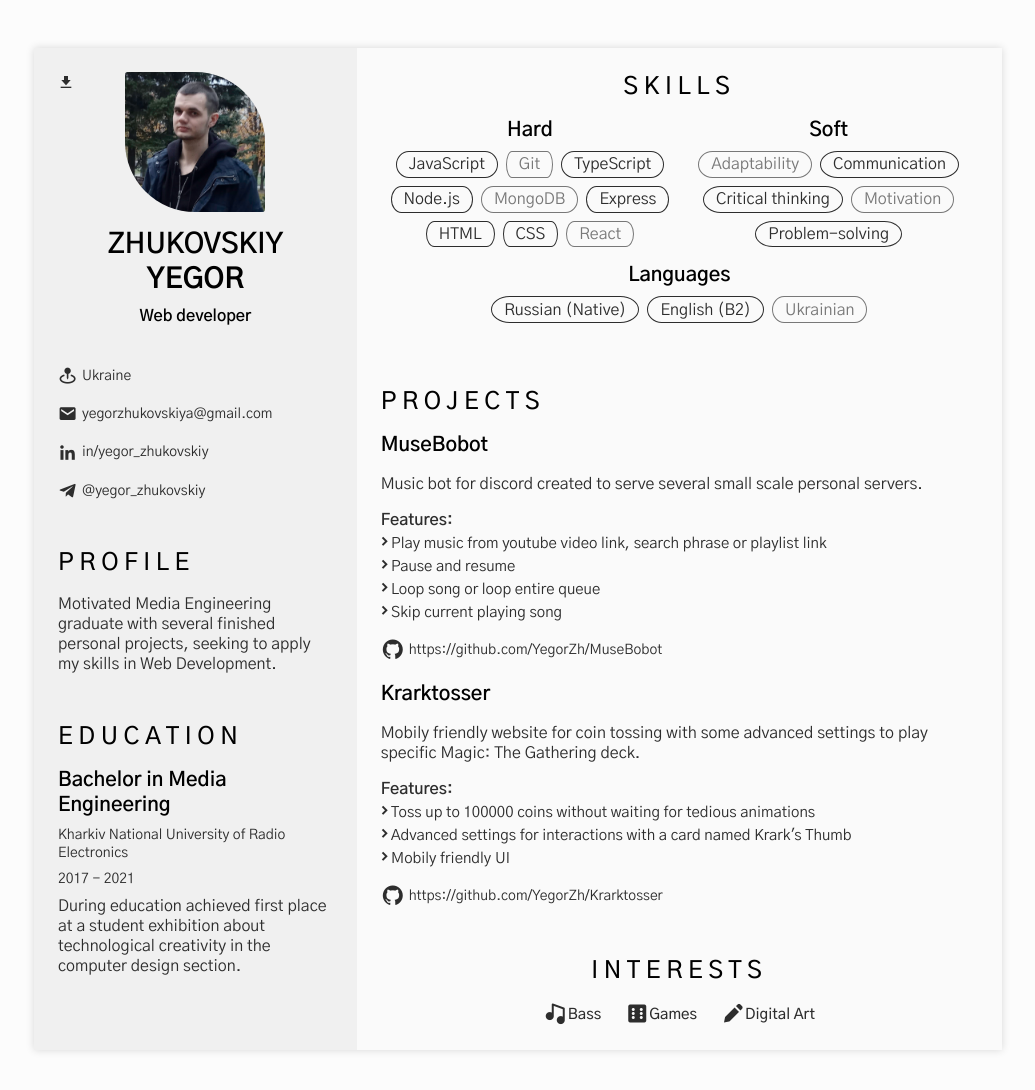
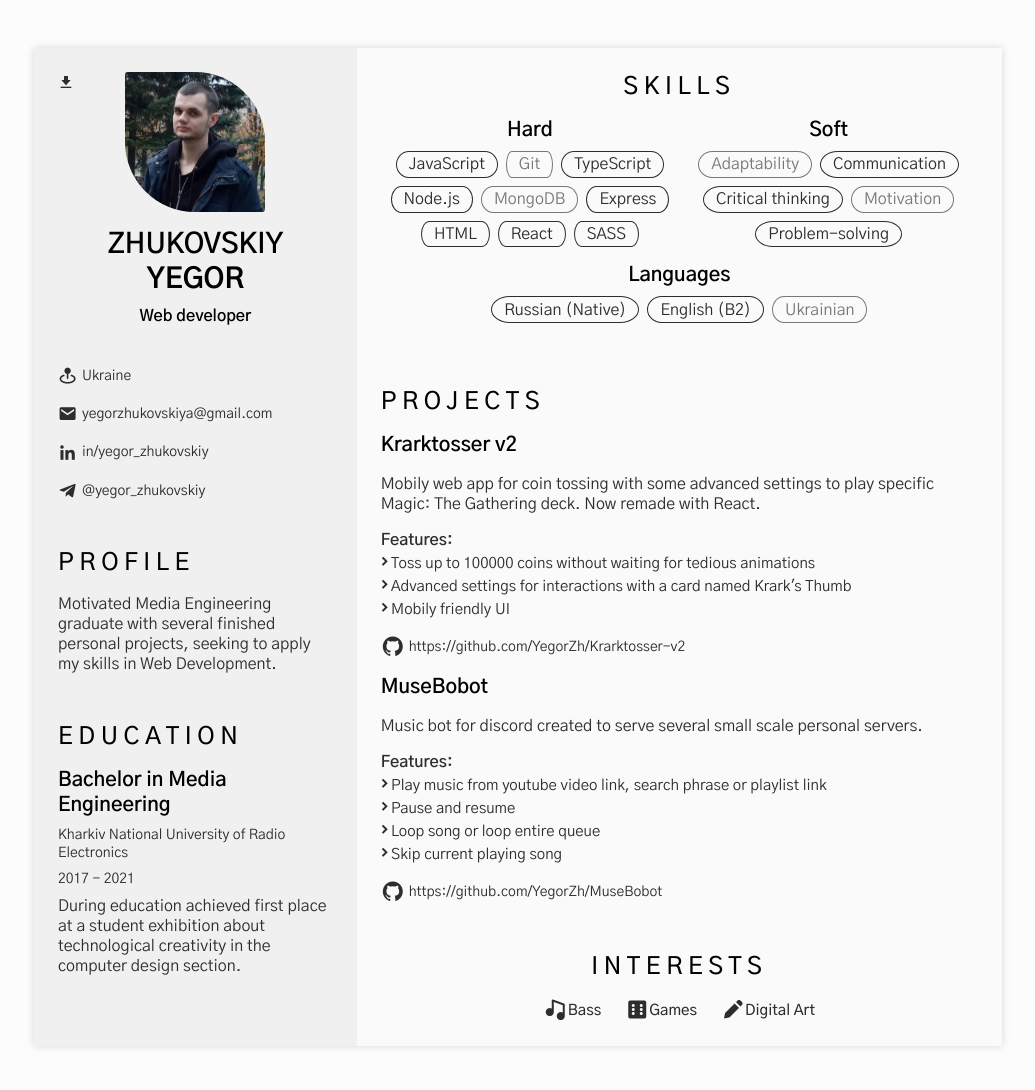
Before and after one commit to YegorZh/personal-cv, a website: page docs/index.html in a window 1280 px wide. Shown: the whole page, without its empty margins (122-1157 px from the left). Drawn offline with nearby package versions, Linux system fonts and the light colour scheme.

Commit message:
Changed text to represent changes to my projects and skills. Renamed assets to docs to host on github pages.

```diff
--- a/public/index.html
+++ b/docs/index.html
@@ -70,7 +70,8 @@
                             <h3 class="home__profession">Web developer</h3>
 
                             <div>
-                                <a download="" href="pdf/YegorZhukovskiyResume.pdf" class="home__button-pdf">Download</a>
+                                <a download="" href="pdf/YegorZhukovskiyResume.pdf"
+                                    class="home__button-pdf">Download</a>
                             </div>
                         </div>
 
@@ -140,8 +141,8 @@
 
                             <div class="skills__data">
                                 <span class="skills__item skills__item--accent">HTML</span>
-                                <span class="skills__item skills__item--accent">CSS</span>
-                                <span class="skills__item">React</span>
+                                <span class="skills__item skills__item--accent">React</span>
+                                <span class="skills__item skills__item--accent">SASS</span>
                             </div>
                         </div>
 
@@ -185,6 +186,38 @@
                     <h2 class="section-title">Projects</h2>
                     <div class="projects__container bd-grid">
                         <div class="projects__info bd-grid">
+                            <h3 class="projects__title">Krarktosser v2</h3>
+                            <p class="projects__text">
+                                Mobily web app for coin tossing with some advanced settings to play
+                                specific Magic: The Gathering deck. Now remade with React.
+                            </p>
+
+                            <div class="projects__features">
+                                <span class="projects__sub-title">Features:</span>
+                                <span class="projects__item">
+                                    <i class='bx bxs-chevron-right projects__icon'></i>Toss up to 100000 coins
+                                    without
+                                    waiting for tedious animations
+                                </span>
+
+                                <span class="projects__item">
+                                    <i class='bx bxs-chevron-right projects__icon'></i>Advanced settings for
+                                    interactions
+                                    with a card named Krark's Thumb
+                                </span>
+
+                                <span class="projects__item">
+                                    <i class='bx bxs-chevron-right projects__icon'></i>Mobily friendly UI
+                                </span>
+                            </div>
+
+                            <div class="projects__git">
+                                <i class='bx bxl-github projects__git-icon'></i><a
+                                    href="https://github.com/YegorZh/Krarktosser-v2"
+                                    class="projects__link">https://github.com/YegorZh/Krarktosser-v2</a>
+                            </div>
+
+                            <div class="projects__info bd-grid">
                                 <h3 class="projects__title">MuseBobot</h3>
                                 <p class="projects__text">
                                     Music bot for discord created to serve several small scale personal servers.
@@ -219,38 +252,7 @@
                                 </div>
                             </div>
 
-                        <div class="projects__info bd-grid">
-                            <h3 class="projects__title">Krarktosser</h3>
-                            <p class="projects__text">
-                                Mobily friendly website for coin tossing with some advanced settings to play
-                                specific Magic:
-                                The Gathering deck.
-                            </p>
 
-                            <div class="projects__features">
-                                <span class="projects__sub-title">Features:</span>
-                                <span class="projects__item">
-                                    <i class='bx bxs-chevron-right projects__icon'></i>Toss up to 100000 coins
-                                    without
-                                    waiting for tedious animations
-                                </span>
-
-                                <span class="projects__item">
-                                    <i class='bx bxs-chevron-right projects__icon'></i>Advanced settings for
-                                    interactions
-                                    with a card named Krark's Thumb
-                                </span>
-
-                                <span class="projects__item">
-                                    <i class='bx bxs-chevron-right projects__icon'></i>Mobily friendly UI
-                                </span>
-                            </div>
-
-                            <div class="projects__git">
-                                <i class='bx bxl-github projects__git-icon'></i><a
-                                    href="https://github.com/YegorZh/Krarktosser"
-                                    class="projects__link">https://github.com/YegorZh/Krarktosser</a>
-                            </div>
                         </div>
                 </section>
                 <!-- Interests -->
@@ -277,4 +279,5 @@
     <script src="./script/html2pdf.js"></script>
     <script src="./script/script.js"></script>
 </body>
+
 </html>
--- a/index.ts
+++ b/index.ts
@@ -2,7 +2,7 @@ const express = require('express');
 import { Express } from 'express';
 const app = express() as Express;
 
-app.use(express.static('./public'));
+app.use(express.static('./docs'));
 
 const port: string = process.env.PORT || '8000';
 app.listen(port, () => console.log('Listening in port ' + port));
```
Also changed, not shown: docs/img/portrait.jpg (renamed from public/img/portrait.jpg), docs/script/html2pdf.js (renamed from public/script/html2pdf.js), docs/script/script.js (renamed from public/script/script.js), docs/style/main.css (renamed from public/style/main.css), 2 other files. Lines whose indentation alone changed are shown as unchanged.
